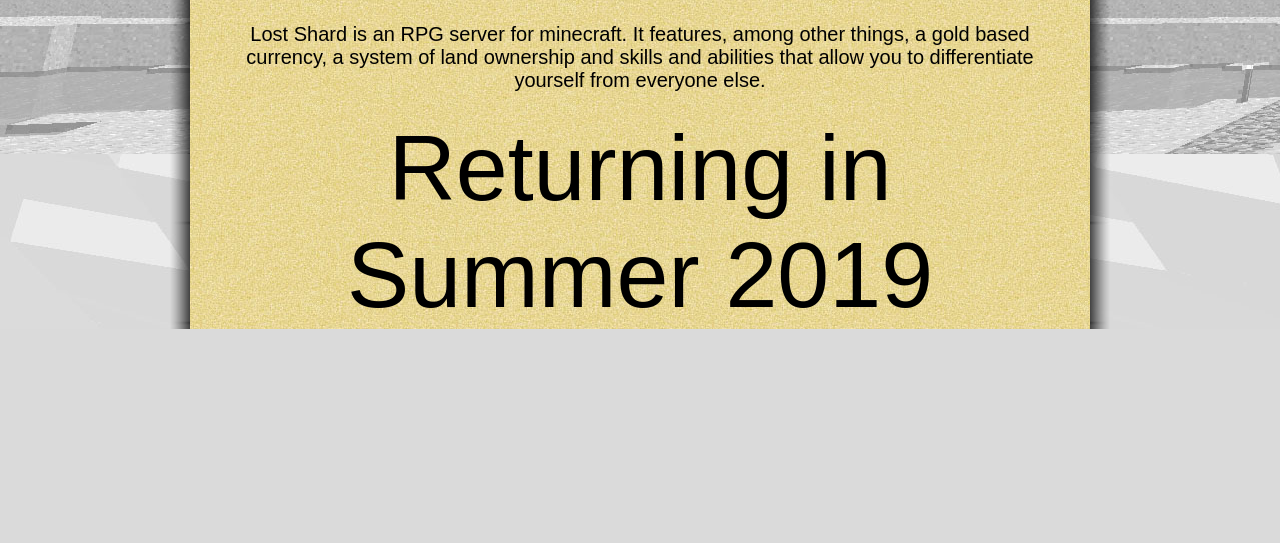
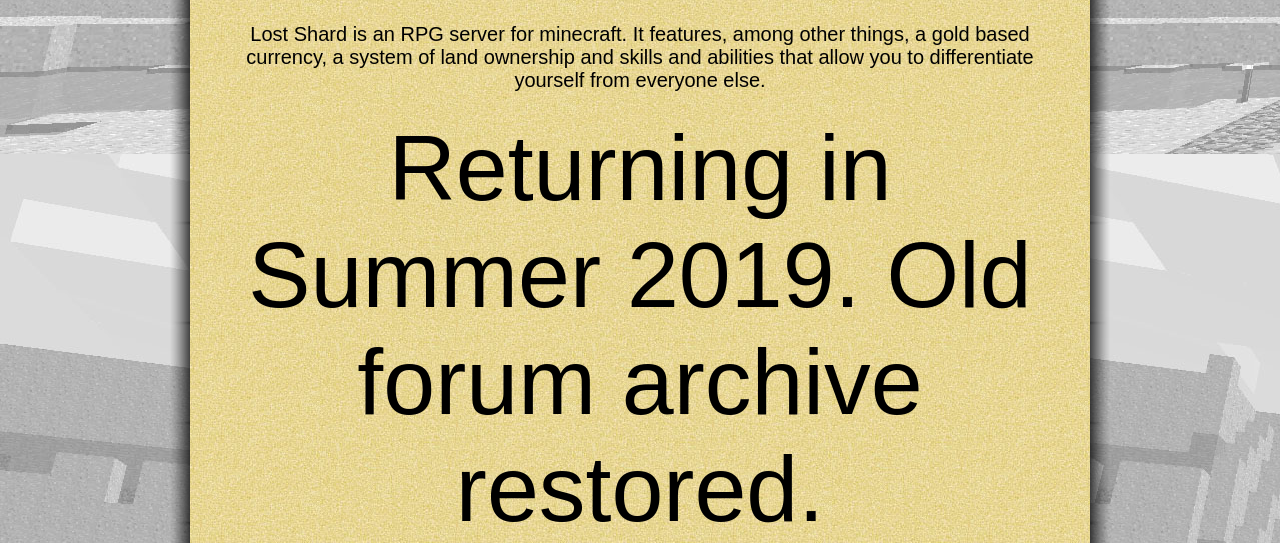
Before and after one commit to MatthewUtzig/Lostshard-ARCHIVE, a PHP site: page / in a window 1280 px wide. Shown: the part 581-1124 px from the top of the page. Before the commit the page ends 910 px from the top, so only its background shows below. Run offline with PHP 8.4, Linux system fonts and the light colour scheme.

Commit message:
Index fix

```diff
--- a/index.php
+++ b/index.php
@@ -162,7 +162,7 @@
 		</div>
 
 		<div id="nav">
-		<a href="index.php" style="text-decoration:underline;">Home</a>, <a href="/wiki/wiki.php">Guide</a>, <a href="/blog/blog.php">Updates</a>, <a href="/server/server.php">Server Info</a>, <a href="/forums/forums.php">Forum</a>, <a href="/subscription/subscription.php">Subscription</a>
+		<a href="index.php" style="text-decoration:underline;">Home</a>, <a href="/wiki/wiki.php">Guide</a>, <a href="/blog/blog.php">Updates</a>, <a href="/server/server.php">Server Info</a>, <a href="/phpBB3">Forum</a>, <a href="/subscription/subscription.php">Subscription</a>
 		</div>
 		</br>
 		</br>
@@ -187,7 +187,7 @@
 		Lost Shard is an RPG server for minecraft. It features, among other things, a gold based currency, a system of land ownership and skills and abilities that allow you to differentiate yourself from everyone else.</br>
 		</br>
 		</div>
-		<div id="header">Returning in Summer 2019</div>
+		<div id="header">Returning in Summer 2019. Old forum archive restored.</div>
 	</div>
 </div>
 </body>
```
